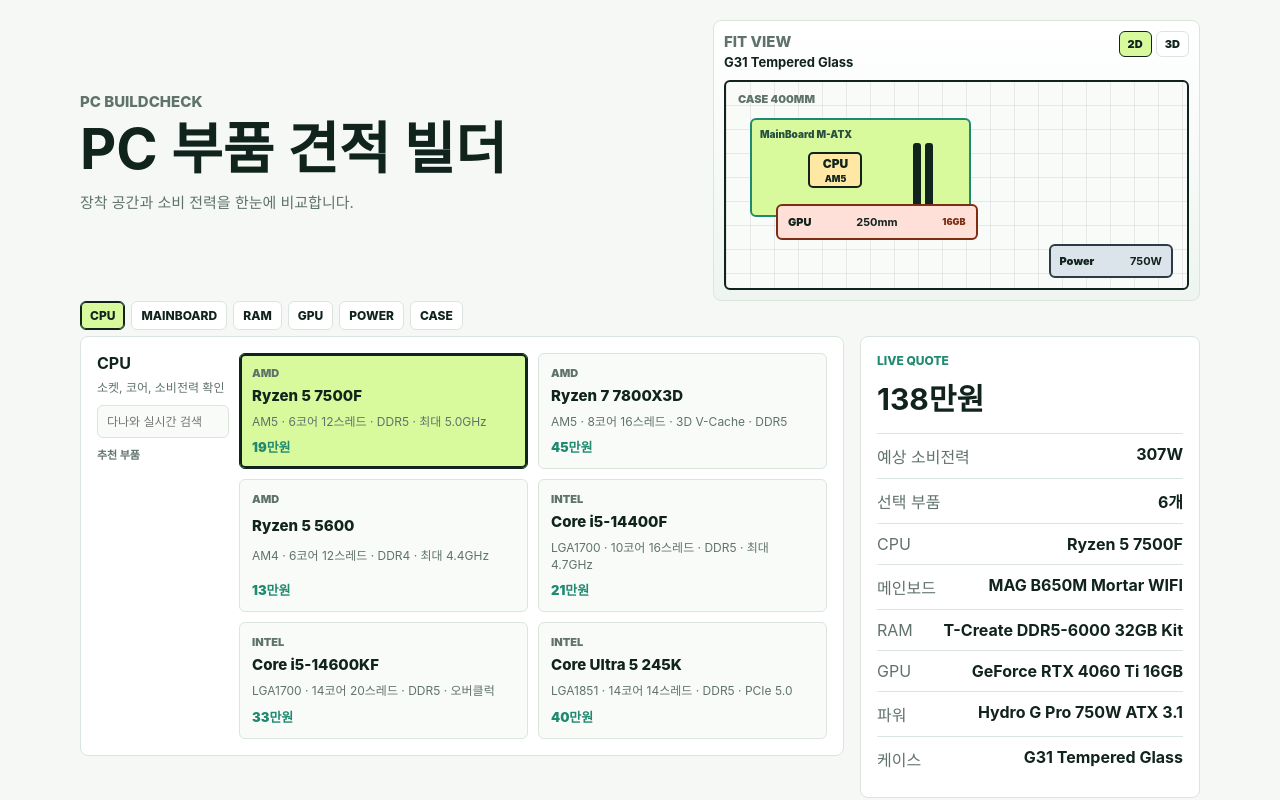
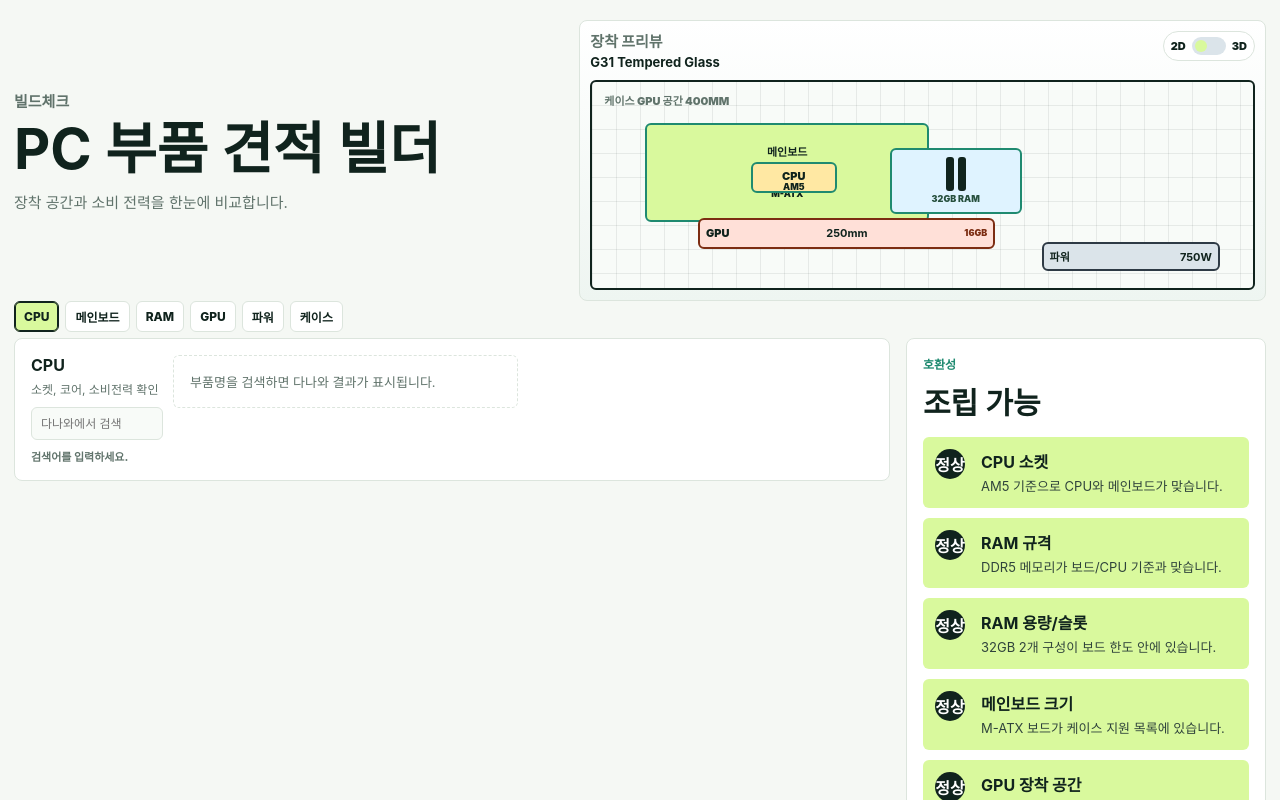
Before and after one commit to twincap/BuildCheck, a React (Vite) app: page / in a window 1280 px wide. Shown: the top 800 px of the page. Built offline with nearby package versions, Linux system fonts and the light colour scheme.

Commit message:
feat: add draggable 3d part preview

```diff
--- a/src/components/BuildPreview.tsx
+++ b/src/components/BuildPreview.tsx
@@ -1,3 +1,4 @@
+import { useEffect, useRef, useState } from "react";
 import {
   getPart,
   type CasePart,
@@ -11,6 +12,14 @@
 } from "../constants/data";
 
 type PreviewMode = "2d" | "3d";
+type PreviewKey = "motherboard" | "cpu" | "memory" | "gpu" | "psu";
+type Position = { x: number; y: number };
+type DragState = {
+  key: PreviewKey;
+  origin: Position;
+  pointer: { x: number; y: number };
+  moved: boolean;
+};
 
 type Props = {
   mode: PreviewMode;
@@ -20,9 +29,25 @@
 };
 
 const boardSizes: Record<MotherboardPart["formFactor"], { width: number; height: number }> = {
-  ATX: { width: 54, height: 62 },
-  "M-ATX": { width: 48, height: 48 },
-  "M-ITX": { width: 34, height: 34 }
+  ATX: { width: 48, height: 58 },
+  "M-ATX": { width: 43, height: 48 },
+  "M-ITX": { width: 30, height: 32 }
+};
+
+const defaultPositions: Record<PreviewKey, Position> = {
+  motherboard: { x: 8, y: 20 },
+  cpu: { x: 24, y: 39 },
+  memory: { x: 45, y: 32 },
+  gpu: { x: 16, y: 66 },
+  psu: { x: 68, y: 78 }
+};
+
+const keyToCategory: Record<PreviewKey, Category> = {
+  motherboard: "motherboard",
+  cpu: "cpu",
+  memory: "memory",
+  gpu: "gpu",
+  psu: "psu"
 };
 
 function clamp(value: number, min: number, max: number) {
@@ -30,6 +55,10 @@
 }
 
 export function BuildPreview({ mode, selection, onModeChange, onNavigate }: Props) {
+  const stageRef = useRef<HTMLDivElement | null>(null);
+  const dragRef = useRef<DragState | null>(null);
+  const [positions, setPositions] = useState<Record<PreviewKey, Position>>(defaultPositions);
+
   const cpu = getPart(selection.cpu) as CpuPart;
   const motherboard = getPart(selection.motherboard) as MotherboardPart;
   const memory = getPart(selection.memory) as MemoryPart;
@@ -38,55 +67,152 @@
   const pcCase = getPart(selection.case) as CasePart;
 
   const board = boardSizes[motherboard.formFactor];
-  const gpuWidth = clamp((gpu.lengthMm / pcCase.gpuClearanceMm) * 70, 28, 78);
-  const psuWidth = clamp((psu.depthMm / pcCase.psuClearanceMm) * 36, 18, 42);
-  const coolerHeight = clamp((cpu.tdpWatts / pcCase.cpuCoolerClearanceMm) * 42, 14, 32);
+  const dimensions: Record<PreviewKey, { width: number; height: number }> = {
+    motherboard: board,
+    cpu: { width: 13, height: clamp((cpu.tdpWatts / pcCase.cpuCoolerClearanceMm) * 38, 14, 28) },
+    memory: { width: clamp(memory.modules * 5 + 10, 15, 28), height: 32 },
+    gpu: { width: clamp((gpu.lengthMm / pcCase.gpuClearanceMm) * 72, 28, 78), height: 15 },
+    psu: { width: clamp((psu.depthMm / pcCase.psuClearanceMm) * 36, 18, 38), height: 14 }
+  };
   const ramCount = clamp(memory.modules, 1, 4);
+
+  useEffect(() => {
+    function handlePointerMove(event: PointerEvent) {
+      const drag = dragRef.current;
+      const stage = stageRef.current;
+      if (!drag || !stage) return;
+
+      const rect = stage.getBoundingClientRect();
+      const size = dimensions[drag.key];
+      const dx = ((event.clientX - drag.pointer.x) / rect.width) * 100;
+      const dy = ((event.clientY - drag.pointer.y) / rect.height) * 100;
+
+      if (Math.abs(dx) > 0.6 || Math.abs(dy) > 0.6) drag.moved = true;
+
+      setPositions((current) => ({
+        ...current,
+        [drag.key]: {
+          x: clamp(drag.origin.x + dx, 1, 99 - size.width),
+          y: clamp(drag.origin.y + dy, 8, 98 - size.height)
+        }
+      }));
+    }
+
+    function handlePointerUp() {
+      const drag = dragRef.current;
+      if (drag && !drag.moved) onNavigate(keyToCategory[drag.key]);
+      dragRef.current = null;
+    }
+
+    window.addEventListener("pointermove", handlePointerMove);
+    window.addEventListener("pointerup", handlePointerUp);
+    return () => {
+      window.removeEventListener("pointermove", handlePointerMove);
+      window.removeEventListener("pointerup", handlePointerUp);
+    };
+  }, [dimensions, onNavigate]);
+
+  function startDrag(key: PreviewKey, event: React.PointerEvent<HTMLButtonElement>) {
+    event.preventDefault();
+    dragRef.current = {
+      key,
+      origin: positions[key],
+      pointer: { x: event.clientX, y: event.clientY },
+      moved: false
+    };
+  }
+
+  function styleFor(key: PreviewKey) {
+    const position = positions[key];
+    const size = dimensions[key];
+    return {
+      height: `${size.height}%`,
+      left: `${position.x}%`,
+      top: `${position.y}%`,
+      width: `${size.width}%`
+    };
+  }
 
   return (
     <section className={`build-preview is-${mode}`} aria-label="선택 부품 비율 프리뷰">
       <div className="preview-meta">
         <div>
-          <p className="eyebrow">Fit view</p>
+          <p className="eyebrow">장착 프리뷰</p>
           <strong>{pcCase.name}</strong>
         </div>
-        <div className="preview-mode" aria-label="프리뷰 모드">
-          <button className={mode === "2d" ? "is-active" : ""} onClick={() => onModeChange("2d")} type="button">
-            2D
-          </button>
-          <button className={mode === "3d" ? "is-active" : ""} onClick={() => onModeChange("3d")} type="button">
-            3D
+        <button
+          aria-pressed={mode === "3d"}
+          className="preview-toggle"
+          onClick={() => onModeChange(mode === "2d" ? "3d" : "2d")}
+          type="button"
+        >
+          <span>2D</span>
+          <i />
+          <span>3D</span>
         </button>
       </div>
-      </div>
+
       <div className="preview-case">
         <button className="preview-case-label" onClick={() => onNavigate("case")} type="button">
-          Case {pcCase.gpuClearanceMm}mm
+          케이스 GPU 공간 {pcCase.gpuClearanceMm}mm
         </button>
-        <div className="preview-board" style={{ height: `${board.height}%`, width: `${board.width}%` }}>
-          <button className="preview-board-label" onClick={() => onNavigate("motherboard")} type="button">
-            MainBoard {motherboard.formFactor}
+        <div className="preview-stage" ref={stageRef}>
+          <button
+            className="preview-part preview-board"
+            data-kind="board"
+            onPointerDown={(event) => startDrag("motherboard", event)}
+            style={styleFor("motherboard")}
+            type="button"
+          >
+            <span>메인보드</span>
+            <small>{motherboard.formFactor}</small>
           </button>
-          <button className="preview-cpu" onClick={() => onNavigate("cpu")} style={{ height: `${coolerHeight}%` }} type="button">
-            CPU
+          <button
+            className="preview-part preview-cpu"
+            data-kind="cpu"
+            onPointerDown={(event) => startDrag("cpu", event)}
+            style={styleFor("cpu")}
+            type="button"
+          >
+            <span>CPU</span>
             <small>{cpu.socket}</small>
           </button>
-          <button className="preview-ram" onClick={() => onNavigate("memory")} type="button">
+          <button
+            className="preview-part preview-ram"
+            data-kind="ram"
+            onPointerDown={(event) => startDrag("memory", event)}
+            style={styleFor("memory")}
+            type="button"
+          >
+            <span className="ram-sticks">
               {Array.from({ length: ramCount }).map((_, index) => (
                 <i key={index} />
               ))}
+            </span>
             <small>{memory.capacityGb}GB RAM</small>
           </button>
-        </div>
-        <button className="preview-gpu" onClick={() => onNavigate("gpu")} style={{ width: `${gpuWidth}%` }} type="button">
+          <button
+            className="preview-part preview-gpu"
+            data-kind="gpu"
+            onPointerDown={(event) => startDrag("gpu", event)}
+            style={styleFor("gpu")}
+            type="button"
+          >
             <span>GPU</span>
             <strong>{gpu.lengthMm}mm</strong>
             <small>{gpu.vramGb}GB</small>
           </button>
-        <button className="preview-psu" onClick={() => onNavigate("psu")} style={{ width: `${psuWidth}%` }} type="button">
-          <span>Power</span>
+          <button
+            className="preview-part preview-psu"
+            data-kind="psu"
+            onPointerDown={(event) => startDrag("psu", event)}
+            style={styleFor("psu")}
+            type="button"
+          >
+            <span>파워</span>
             <strong>{psu.capacityWatts}W</strong>
           </button>
+        </div>
       </div>
     </section>
   );
--- a/src/components/BuildSummary.tsx
+++ b/src/components/BuildSummary.tsx
@@ -11,7 +11,7 @@
 
   return (
     <aside className="summary-panel" aria-label="견적 요약">
-      <p className="eyebrow">Live quote</p>
+      <p className="eyebrow">견적 요약</p>
       <h2>{formatWon(total)}</h2>
       <div className="summary-stat">
         <span>예상 소비전력</span>
--- a/src/components/CompatibilityReport.tsx
+++ b/src/components/CompatibilityReport.tsx
@@ -11,13 +11,13 @@
   return (
     <section className="report-panel" aria-label="호환성 리포트">
       <div className="report-heading">
-        <p className="eyebrow">Compatibility</p>
+        <p className="eyebrow">호환성</p>
         <h2>{warningCount === 0 ? "조립 가능" : `${warningCount}개 확인 필요`}</h2>
       </div>
       <div className="report-list">
         {report.map((item) => (
           <article className={`report-card ${item.status}`} key={item.title}>
-            <span>{item.status === "good" ? "OK" : item.status === "warn" ? "!" : "i"}</span>
+            <span>{item.status === "good" ? "정상" : item.status === "warn" ? "확인" : "정보"}</span>
             <div>
               <strong>{item.title}</strong>
               <p>{item.detail}</p>
--- a/src/components/PartSelector.tsx
+++ b/src/components/PartSelector.tsx
@@ -1,14 +1,5 @@
 import { useEffect, useMemo, useState } from "react";
-import {
-  categories,
-  formatWon,
-  getPartsByCategory,
-  matchesPartSearch,
-  registerLiveParts,
-  type Category,
-  type Part,
-  type Selection
-} from "../constants/data";
+import { categories, formatWon, registerLiveParts, type Category, type Part, type Selection } from "../constants/data";
 
 type Props = {
   activeCategory: Category;
@@ -45,15 +36,17 @@
 
   useEffect(() => {
     const query = activeQuery;
+
     if (query.length === 0) {
       setError("");
       setLoadingCategory(null);
+      setLiveResults((current) => ({ ...current, [activeCategory]: [] }));
       return;
     }
 
     if (query.length < 2) {
       setLiveResults((current) => ({ ...current, [activeCategory]: [] }));
-      setError("검색어 2글자 이상 입력");
+      setError("검색어를 두 글자 이상 입력하세요.");
       setLoadingCategory(null);
       return;
     }
@@ -68,7 +61,7 @@
           `/api/danawa-search?category=${activeCategory}&q=${encodeURIComponent(query)}&pages=4&limit=160`,
           { signal: controller.signal }
         );
-        if (!response.ok) throw new Error("Danawa search failed");
+        if (!response.ok) throw new Error("다나와 검색 요청 실패");
         const data = (await response.json()) as { items?: Part[]; error?: string };
         if (data.error) throw new Error(data.error);
         const items = data.items ?? [];
@@ -90,8 +83,8 @@
   }, [activeCategory, activeQuery]);
 
   const visibleParts = useMemo(() => {
-    if (activeQuery.length > 0) return liveResults[activeCategory];
-    return getPartsByCategory(activeCategory).filter((part) => matchesPartSearch(part, activeQuery));
+    if (activeQuery.length === 0) return [];
+    return liveResults[activeCategory];
   }, [activeCategory, activeQuery, liveResults]);
 
   function handleSelect(part: Part) {
@@ -109,12 +102,16 @@
             aria-label={`${activeMeta.label} 검색`}
             className="part-search"
             onChange={(event) => setQueries((current) => ({ ...current, [activeCategory]: event.target.value }))}
-            placeholder="다나와 실시간 검색"
+            placeholder="다나와에서 검색"
             type="search"
             value={queries[activeCategory]}
           />
           <p className="search-state">
-            {activeQuery ? (loadingCategory === activeCategory ? "다나와 검색 중" : `${visibleParts.length}개 결과`) : "추천 부품"}
+            {activeQuery
+              ? loadingCategory === activeCategory
+                ? "다나와 검색 중"
+                : `${visibleParts.length}개 결과`
+              : "검색어를 입력하세요."}
           </p>
         </div>
         <div className="option-grid">
@@ -133,14 +130,15 @@
                 <small>{part.specs.join(" · ")}</small>
                 <span className="part-card-foot">
                   <em>{formatWon(part.price)}</em>
-                  {part.source === "danawa" && <b>Live</b>}
+                  {part.source === "danawa" && <b>실시간</b>}
                 </span>
               </button>
             );
           })}
           {error && <div className="empty-result">{error}</div>}
+          {!error && activeQuery.length === 0 && <div className="empty-result">부품명을 검색하면 다나와 결과가 표시됩니다.</div>}
           {!error && activeQuery && !loadingCategory && visibleParts.length === 0 && (
-            <div className="empty-result">다나와 결과 없음. 검색어를 바꿔보세요.</div>
+            <div className="empty-result">다나와 결과가 없습니다. 검색어를 바꿔보세요.</div>
           )}
         </div>
       </div>
--- a/src/pages/HomePage.tsx
+++ b/src/pages/HomePage.tsx
@@ -7,11 +7,11 @@
 
 const tabLabels: Record<Category, string> = {
   cpu: "CPU",
-  motherboard: "MainBoard",
+  motherboard: "메인보드",
   memory: "RAM",
   gpu: "GPU",
-  psu: "Power",
-  case: "Case"
+  psu: "파워",
+  case: "케이스"
 };
 
 type PreviewMode = "2d" | "3d";
@@ -29,16 +29,11 @@
     <main className="app-shell">
       <section className="hero">
         <div>
-          <p className="eyebrow">PC BuildCheck</p>
+          <p className="eyebrow">빌드체크</p>
           <h1>PC 부품 견적 빌더</h1>
           <p>장착 공간과 소비 전력을 한눈에 비교합니다.</p>
         </div>
-        <BuildPreview
-          mode={previewMode}
-          onModeChange={setPreviewMode}
-          onNavigate={setActiveCategory}
-          selection={selection}
-        />
+        <BuildPreview mode={previewMode} onModeChange={setPreviewMode} onNavigate={setActiveCategory} selection={selection} />
       </section>
 
       <div className="category-tabs" aria-label="부품 카테고리 선택">
@@ -58,8 +53,8 @@
       <div className="workspace">
         <PartSelector activeCategory={activeCategory} selection={selection} onSelect={handleSelect} />
         <div className="side-stack">
+          <CompatibilityReport selection={selection} />
           <BuildSummary selection={selection} />
-          <CompatibilityReport selection={selection} />
         </div>
       </div>
     </main>
--- a/src/styles/global.css
+++ b/src/styles/global.css
@@ -15,14 +15,14 @@
 }
 
 .app-shell {
-  width: min(1120px, calc(100% - 28px));
+  width: min(1320px, calc(100% - 28px));
   margin: 0 auto;
   padding: 20px 0 32px;
 }
 
 .hero {
   display: grid;
-  grid-template-columns: minmax(0, 0.95fr) minmax(280px, 0.75fr);
+  grid-template-columns: minmax(0, 0.8fr) minmax(360px, 1fr);
   gap: var(--space-3);
   align-items: center;
   min-height: 250px;
@@ -44,12 +44,12 @@
 
 .build-preview {
   width: 100%;
-  min-height: 270px;
+  min-height: 280px;
   border-radius: var(--radius-card);
   border: 1px solid var(--color-line);
   background: linear-gradient(180deg, #ffffff 0%, #eef5f1 100%);
   padding: var(--space-2);
-  perspective: 760px;
+  perspective: 900px;
 }
 
 .preview-meta {
@@ -67,15 +67,13 @@
   line-height: 1.25;
 }
 
-.preview-mode {
+.preview-toggle {
   display: flex;
-  gap: 4px;
-}
-
-.preview-mode button {
-  padding: 5px 8px;
+  align-items: center;
+  gap: 6px;
+  padding: 5px 7px;
   border: 1px solid var(--color-line);
-  border-radius: var(--radius-control);
+  border-radius: 999px;
   background: var(--color-surface);
   color: var(--color-ink);
   cursor: pointer;
@@ -83,9 +81,29 @@
   font-weight: 900;
 }
 
-.preview-mode button.is-active {
-  border-color: var(--color-ink);
+.preview-toggle i {
+  position: relative;
+  display: block;
+  width: 34px;
+  height: 18px;
+  border-radius: 999px;
+  background: #dbe4ea;
+}
+
+.preview-toggle i::after {
+  position: absolute;
+  top: 3px;
+  left: 3px;
+  width: 12px;
+  height: 12px;
+  border-radius: 50%;
   background: var(--color-good);
+  content: "";
+  transition: transform 160ms ease;
+}
+
+.preview-toggle[aria-pressed="true"] i::after {
+  transform: translateX(16px);
 }
 
 .preview-case {
@@ -103,15 +121,11 @@
   transform-style: preserve-3d;
 }
 
-.build-preview.is-3d .preview-case {
-  transform: rotateX(58deg) rotateZ(-24deg) translateY(10px);
-  box-shadow: 26px 30px 0 rgb(16 35 29 / 12%);
-}
-
 .preview-case-label {
   position: absolute;
   top: 10px;
   left: 12px;
+  z-index: 4;
   padding: 0;
   border: 0;
   background: transparent;
@@ -122,73 +136,69 @@
   text-transform: uppercase;
 }
 
-.preview-board {
+.preview-stage {
   position: absolute;
-  top: 36px;
-  left: 24px;
-  min-width: 132px;
+  inset: 0;
+  transform-style: preserve-3d;
+  transition: transform 180ms ease;
+}
+
+.build-preview.is-3d .preview-stage {
+  transform: rotateX(57deg) rotateZ(-25deg) translateY(8px);
+}
+
+.preview-part {
+  position: absolute;
+  display: grid;
+  place-items: center;
+  padding: 6px;
   border: 2px solid #1f8a70;
   border-radius: var(--radius-control);
+  color: var(--color-ink);
+  cursor: grab;
+  font-size: 11px;
+  font-weight: 900;
+  line-height: 1.1;
+  text-align: center;
+  touch-action: none;
+  transform-style: preserve-3d;
+  user-select: none;
+}
+
+.preview-part:active {
+  cursor: grabbing;
+}
+
+.preview-part small {
+  font-size: 9px;
+}
+
+.preview-board {
   background: #d9f99d;
 }
 
-.preview-board-label {
-  position: absolute;
-  top: 8px;
-  left: 8px;
-  padding: 0;
-  border: 0;
-  background: transparent;
-  color: #27503e;
-  cursor: pointer;
-  font-size: 10px;
-  font-weight: 900;
-}
-
 .preview-cpu {
-  position: absolute;
-  top: 34%;
-  left: 26%;
-  display: grid;
-  width: 54px;
-  min-height: 36px;
-  place-items: center;
-  border: 2px solid var(--color-ink);
-  border-radius: 5px;
   background: #ffe8a3;
-  color: var(--color-ink);
-  cursor: pointer;
-  font-size: 12px;
-  font-weight: 900;
-}
-
-.preview-cpu small {
-  font-size: 9px;
 }
 
 .preview-ram {
-  position: absolute;
-  top: 24%;
-  right: 12px;
-  display: grid;
-  grid-template-columns: repeat(4, 8px);
-  gap: 4px;
-  padding: 0;
-  border: 0;
-  background: transparent;
-  cursor: pointer;
+  background: #dff3ff;
 }
 
-.preview-ram i {
+.ram-sticks {
+  display: flex;
+  gap: 4px;
+}
+
+.ram-sticks i {
   display: block;
   width: 8px;
-  height: 70px;
+  height: 34px;
   border-radius: 3px;
   background: var(--color-ink);
 }
 
 .preview-ram small {
-  grid-column: 1 / -1;
   color: #27503e;
   font-size: 9px;
   font-weight: 900;
@@ -196,22 +206,11 @@
 }
 
 .preview-gpu {
-  position: absolute;
-  left: 50px;
-  bottom: 48px;
   display: flex;
   align-items: center;
   justify-content: space-between;
-  min-width: 156px;
-  height: 36px;
-  padding: 0 10px;
   border: 2px solid #7c2d12;
-  border-radius: var(--radius-control);
   background: #ffe0d8;
-  color: var(--color-ink);
-  cursor: pointer;
-  font-size: 11px;
-  font-weight: 900;
 }
 
 .preview-gpu small {
@@ -219,22 +218,41 @@
 }
 
 .preview-psu {
-  position: absolute;
-  right: 14px;
-  bottom: 10px;
   display: flex;
   align-items: center;
   justify-content: space-between;
-  min-width: 106px;
-  height: 34px;
-  padding: 0 9px;
   border: 2px solid #2e3a45;
-  border-radius: var(--radius-control);
   background: #dbe4ea;
-  color: var(--color-ink);
-  cursor: pointer;
-  font-size: 11px;
-  font-weight: 900;
+}
+
+.build-preview.is-3d .preview-part {
+  box-shadow: 12px 16px 0 rgb(16 35 29 / 14%);
+  transform: translateZ(14px);
+}
+
+.build-preview.is-3d .preview-part::before,
+.build-preview.is-3d .preview-part::after {
+  position: absolute;
+  background: rgb(16 35 29 / 16%);
+  content: "";
+}
+
+.build-preview.is-3d .preview-part::before {
+  top: 5px;
+  right: -10px;
+  width: 10px;
+  height: 100%;
+  transform: skewY(45deg);
+  transform-origin: left top;
+}
+
+.build-preview.is-3d .preview-part::after {
+  right: -5px;
+  bottom: -10px;
+  width: 100%;
+  height: 10px;
+  transform: skewX(45deg);
+  transform-origin: left top;
 }
 
 .category-tabs {
@@ -273,7 +291,7 @@
 
 .workspace {
   display: grid;
-  grid-template-columns: minmax(0, 1fr) 340px;
+  grid-template-columns: minmax(0, 1fr) 360px;
   gap: var(--space-3);
   align-items: start;
 }
@@ -447,6 +465,8 @@
 .side-stack {
   display: grid;
   gap: var(--space-3);
+  position: sticky;
+  top: 12px;
 }
 
 .summary-panel,
```
Also changed, not shown: 2 other files (tests, documents, lock files or other folders). Lines whose indentation alone changed are shown as unchanged.
